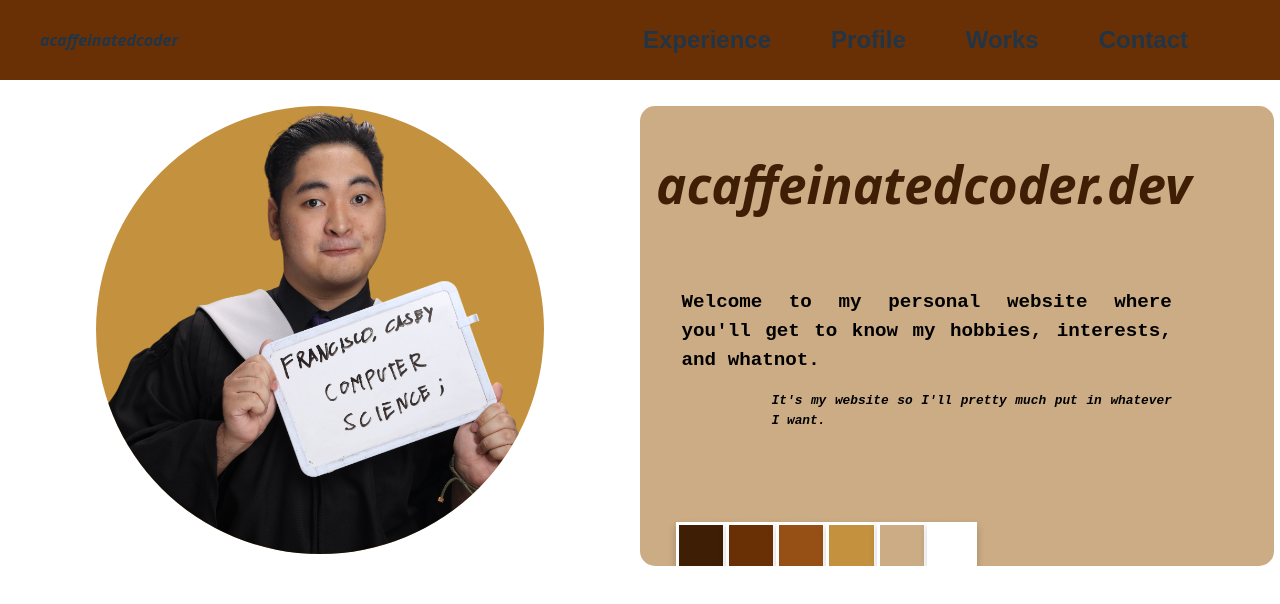
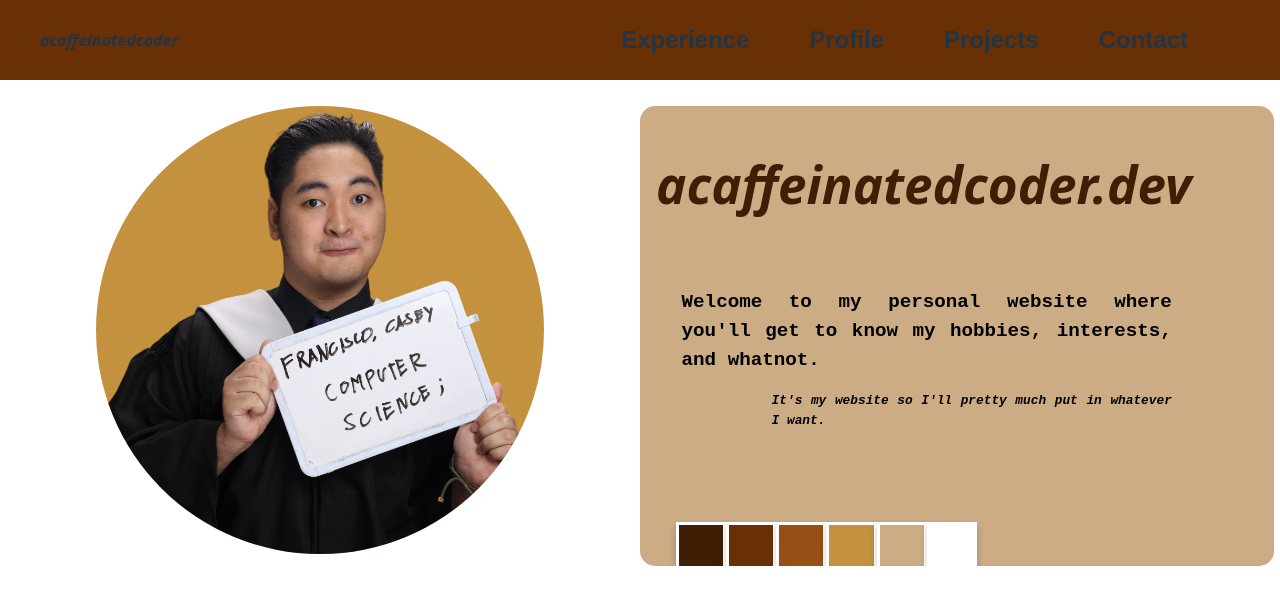
Before and after one commit to ACaffeinatedCoder/caffeinatedSite, a React (Vite) app: page / in a window 1280 px wide. Shown: the top 604 px of the page. Built offline with nearby package versions, Linux system fonts and the light colour scheme.

Commit message:
laying out contents per page, no code additions

```diff
--- a/src/App.jsx
+++ b/src/App.jsx
@@ -1,6 +1,31 @@
 import { useState } from 'react';
 import './App.css';
 import Navi from './Navi';
+
+/**
+ * Experience Page:
+ *  - Academic Records
+ *  - CV?
+ *  - Certificates
+ *
+ * Profile Page:
+ *  - More Photos
+ *  - Art
+ *  - Motto
+ *  - Poems?
+ *
+ * Projects Page:
+ *  - Websites
+ *    - Role
+ *    - Brief Description
+ *    - Functionalities
+ *    - Awards if any
+ *
+ * Contact Page:
+ *  - Social Media Links
+ *  - Email
+ *  - Contact no.?
+ */
 
 /**
  *  Palette
@@ -23,7 +48,7 @@ function App() {
       <Navi />
       <div className="overall-container">
         <div className="photo-container">
-          <img src="public\me-2.png" className="me-class" />
+          <img src="/me-2.png" className="me-class" />
         </div>
         <div className="opening-card">
           <h1 style={{ color: '#3e1e04' }}>
--- a/src/Navi.jsx
+++ b/src/Navi.jsx
@@ -14,7 +14,7 @@ function Navi() {
           <h2>Profile</h2>
         </div>
         <div className="nav-item">
-          <h2>Works</h2>
+          <h2>Projects</h2>
         </div>
         <div className="nav-item">
           <h2>Contact</h2>
```
